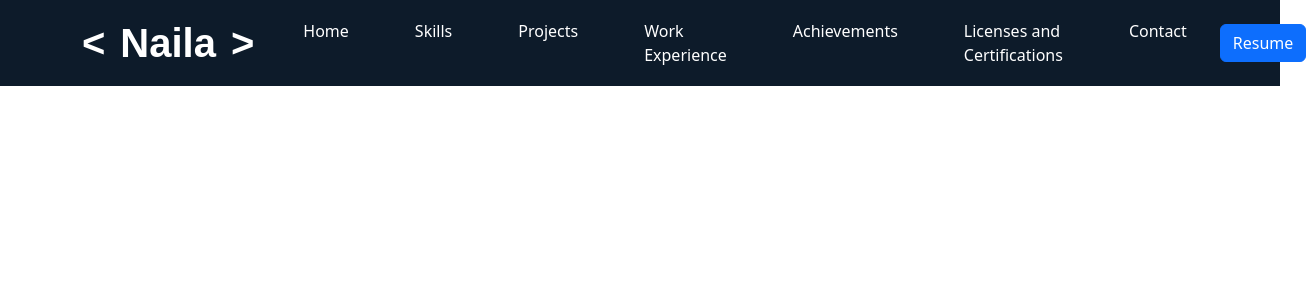
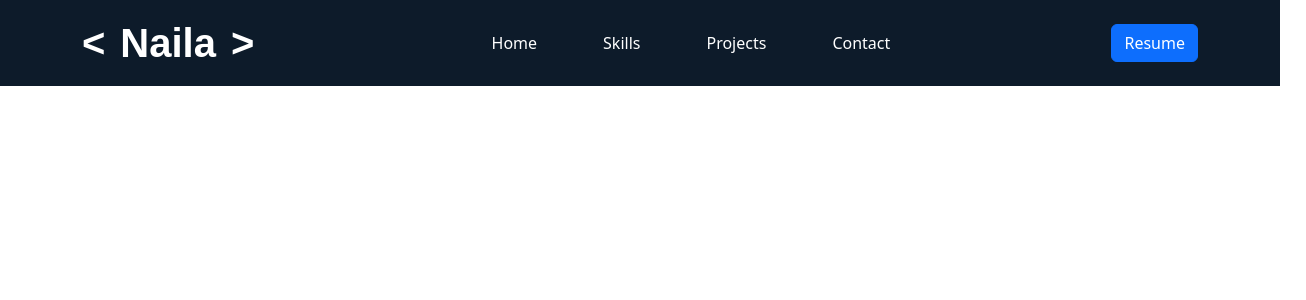
Before and after one commit to NAILAinfo/Portfolio_React, a React (Vite) app: page / in a window 1280 px wide. Shown: the top 300 px of the page, 1306 px wide, since content can reach past the window. Built offline with nearby package versions, Linux system fonts and the light colour scheme.

Commit message:
Correction du composant NavBar

```diff
--- a/src/components/NavBar.tsx
+++ b/src/components/NavBar.tsx
@@ -23,9 +23,9 @@ const NavBar: React.FC = () => {
             <Nav.Link href="#home">Home</Nav.Link>
             <Nav.Link href="#skills">Skills</Nav.Link>
             <Nav.Link href="#projects">Projects</Nav.Link>
-            <Nav.Link href="#projects">Work Experience</Nav.Link>
-            <Nav.Link href="#projects">Achievements</Nav.Link>
-            <Nav.Link href="#projects">Licenses and Certifications</Nav.Link>
+            {/*<Nav.Link href="#projects">Work Experience</Nav.Link>*/}
+            {/*<Nav.Link href="#projects">Achievements</Nav.Link>*/}
+            {/*<Nav.Link href="#projects">Licenses and Certifications</Nav.Link>*/}
             <Nav.Link href="#Contact">Contact</Nav.Link>
           </Nav>
 
@@ -38,7 +38,6 @@ const NavBar: React.FC = () => {
               Resume
           </Button>
 
-
         </Navbar.Collapse>
       </Container>
     </Navbar>
```
